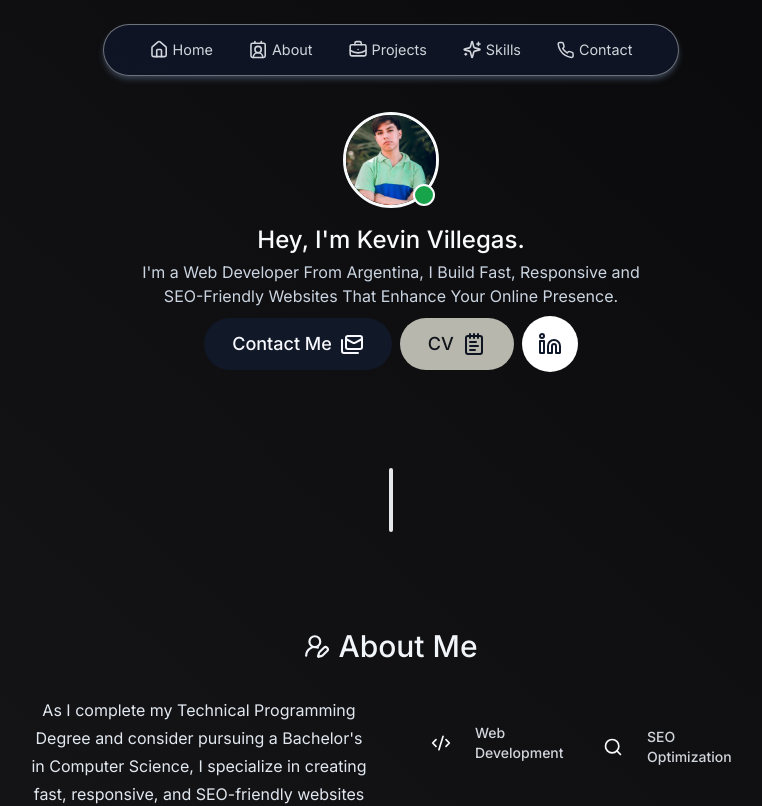
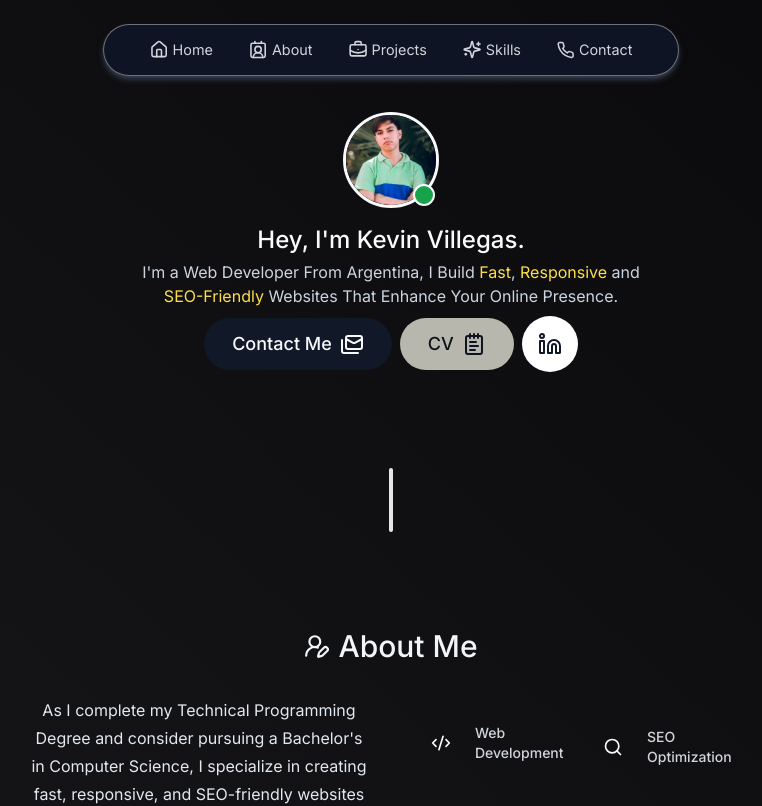
Before and after one commit to Kev-Villegas/freelancer-portfolio, a Next.js app: page / in a window 1280 px wide. Shown: the top 806 px of the page, without its empty margins (249-1011 px from the left). Built offline with nearby package versions, Linux system fonts and the light colour scheme.

Commit message:
style: updating text in the Hero n adding hover in the About

```diff
--- a/app/_components/About.tsx
+++ b/app/_components/About.tsx
@@ -73,7 +73,10 @@ const About = () => {
         </div>
         <div className="grid grid-cols-2 items-center gap-2 space-y-2">
           {information.map((info) => (
-            <div key={info.id} className="flex gap-2 rounded-md">
+            <div
+              key={info.id}
+              className="flex cursor-pointer gap-2 rounded-md transition-all duration-300 hover:-translate-y-2 hover:scale-105"
+            >
               <span className="flex items-center px-4 text-4xl text-slate-50">
                 {info.icon}
               </span>
--- a/app/_components/Hero.tsx
+++ b/app/_components/Hero.tsx
@@ -60,9 +60,11 @@ const Hero = () => {
           animate={{ opacity: 1, y: 0 }}
           className="text-base text-slate-300"
         >
-          I&apos;m a Web Developer From Argentina, I Build Fast, Responsive and{" "}
-          <br />
-          SEO-Friendly Websites That Enhance Your Online Presence.
+          I&apos;m a Web Developer From Argentina, I Build{" "}
+          <span className="text-yellow-300">Fast</span>,{" "}
+          <span className="text-yellow-300">Responsive</span> and <br />
+          <span className="text-yellow-300">SEO-Friendly</span> Websites That
+          Enhance Your Online Presence.
         </motion.h3>
       </div>
 
```
